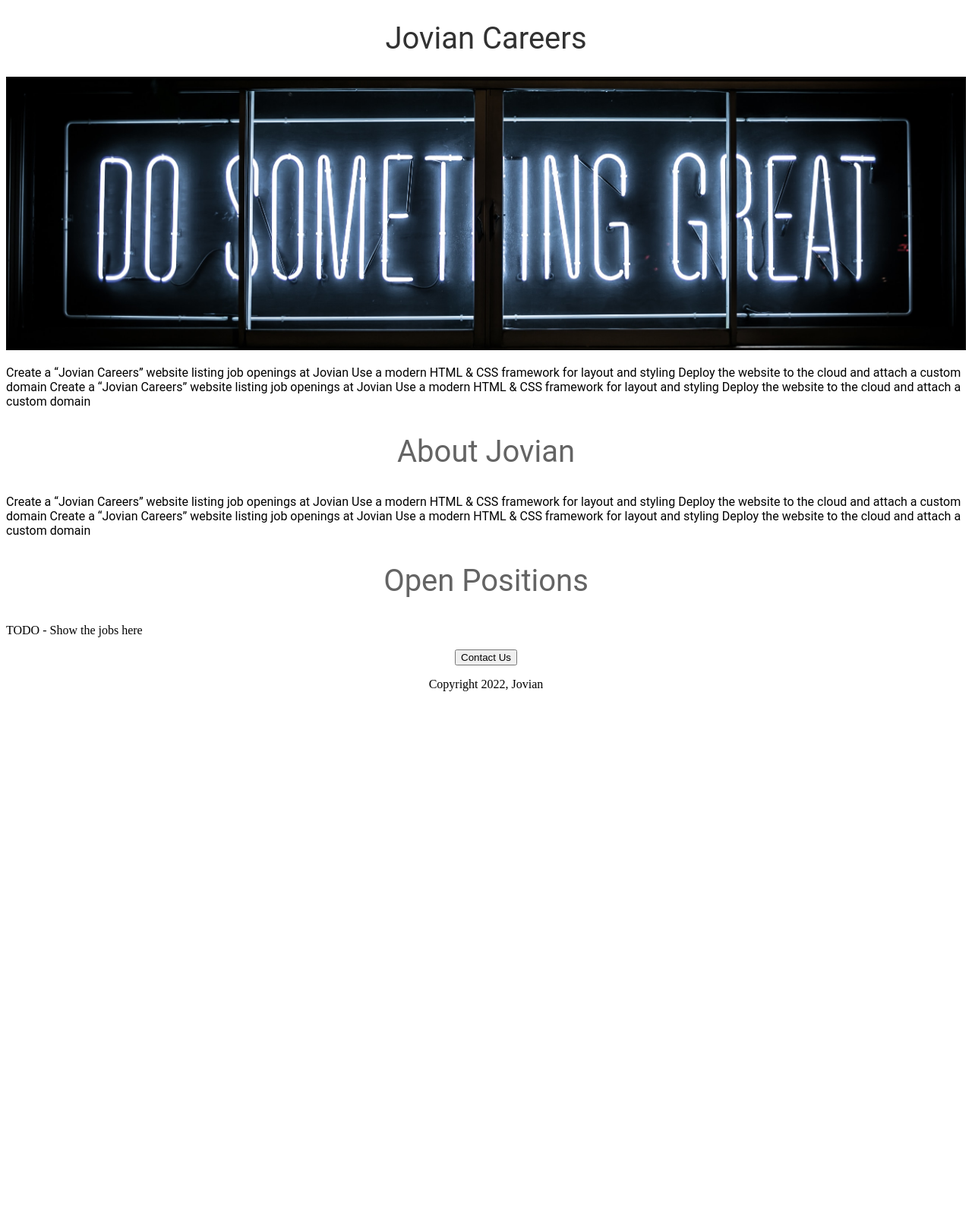
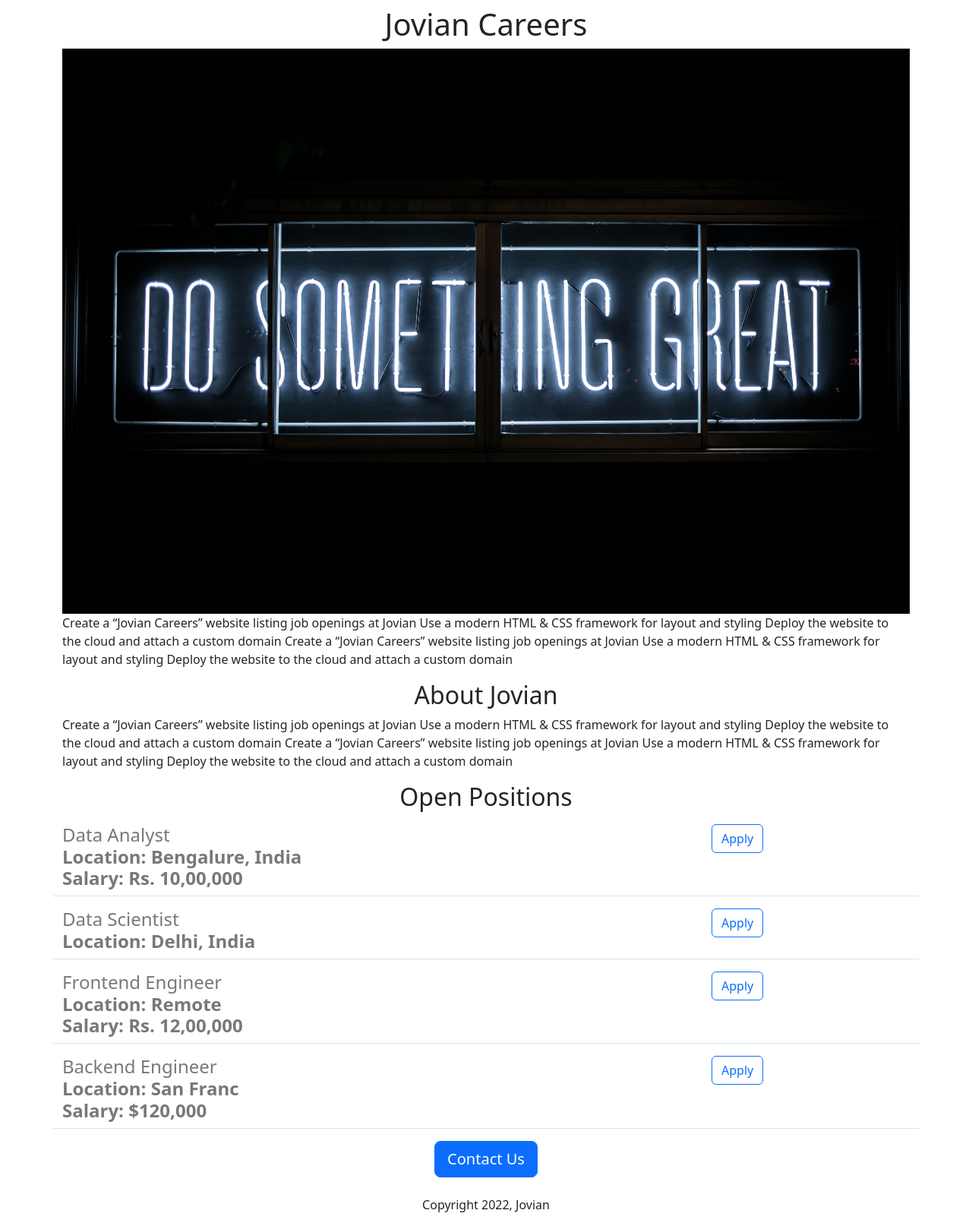
Before and after one commit to Nishant-Burnwal/jovian-careers-website, a Flask app: page / in a window 1280 px wide. Shown: the whole page at 76% size. Before the commit the page ends 910 px from the top, so only its background shows below. Run offline with Flask 3, Linux system fonts and the light colour scheme.

Commit message:
Added dynamic Data and App Route

```diff
--- a/app.py
+++ b/app.py
@@ -1,13 +1,44 @@
-from flask import Flask, render_template, request, redirect, url_for
+from flask import Flask, render_template, jsonify, request, redirect, url_for
 
 app = Flask(__name__)
 print(__name__)
 
+JOBS = [
+    {
+        'id': 1,
+        'title': 'Data Analyst',
+        'location': 'Bengalure, India',
+        'salary': 'Rs. 10,00,000'
+    },
+    {
+        'id': 2,
+        'title': 'Data Scientist',
+        'location': 'Delhi, India',
+        # 'salary': 'Rs. 15,00,000'
+    },
+    {
+        'id': 3,
+        'title': 'Frontend Engineer',
+        'location': 'Remote',
+        'salary': 'Rs. 12,00,000',
+    },
+    {
+        'id': 4,
+        'title': 'Backend Engineer',
+        'location': 'San Franc',
+        'salary': '$120,000'
+    },
+]
+
 
 @app.route("/")
 def hello_world():
-  return render_template("home.html")
+  return render_template("home.html", jobs=JOBS, company_name='Jovian')
 
+
+@app.route("/api/jobs")
+def list_jobs():
+  return jsonify(JOBS)
 
 if __name__ == "__main__":
   app.run(host='0.0.0.0', debug=True)
--- a/templates/home.html
+++ b/templates/home.html
@@ -1,61 +1,38 @@
 <!DOCTYPE html>
 <html>
 <head>
+  <meta charset="utf-8">
+  <meta name="viewport" content="width=device-width, initial-scale=1">
   <title>My First HTML Page</title>
-  <style>
-    h1{
-      font-size: 40px;
-      font-family: Roboto;
-      font-weight: normal;
-      color: rgb(50,50,50);
-      text-align: center;
-    }
-    #banner{
-      width: 100%;
-      height: 360px;
-      object-fit: cover;
-    }
-    h2{
-      font-size: 40px;
-      font-family: Roboto;
-      font-weight: normal;
-      color: rgb(100, 100, 100);
-      text-align: center;
-      font-weight: normal;
-    }
-    .bodytext {
-      font-family: roboto;
-      color: rgb(80)80, 80);
-    }
-
-    #container {
-      max-width: 720px;
-      margin-left: 280px;
-    }
+  <link href="https://cdn.jsdelivr.net/npm/bootstrap@5.3.2/dist/css/bootstrap.min.css" rel="stylesheet" integrity="sha384-T3c6CoIi6uLrA9TneNEoa7RxnatzjcDSCmG1MXxSR1GAsXEV/Dwwykc2MPK8M2HN" crossorigin="anonymous">
   </style>
 </head>
 <body>
-  <div class= "container">
-  <h1>Jovian Careers</h1>
-  <img id = "banner" src = "static/banner.jpg" height= 600 width = 600>
-  <p class="bodytext">Create a “Jovian Careers” website listing job openings at Jovian
+  <div class ="container">
+  <h1 class= "text-center mt-2 mb-2">{{company_name}} Careers</h1>
+  <img class="img-fluid" id = "banner" src = "static/banner.jpg">
+  <p>Create a “Jovian Careers” website listing job openings at Jovian
   Use a modern HTML & CSS framework for layout and styling
   Deploy the website to the cloud and attach a custom domain
   Create a “Jovian Careers” website listing job openings at Jovian
   Use a modern HTML & CSS framework for layout and styling
   Deploy the website to the cloud and attach a custom domain</p>
-<h2>About Jovian</h2>
-  <p class= "bodytext">Create a “Jovian Careers” website listing job openings at Jovian
+<h2 class= "text-center">About Jovian</h2>
+  <p>Create a “Jovian Careers” website listing job openings at Jovian
     Use a modern HTML & CSS framework for layout and styling
     Deploy the website to the cloud and attach a custom domain
     Create a “Jovian Careers” website listing job openings at Jovian
     Use a modern HTML & CSS framework for layout and styling
     Deploy the website to the cloud and attach a custom domain</p>
-  <h2> Open Positions</h2>
-  <p> TODO - Show the jobs here</p>
-  <div style="text-align: center">
-    <button>Contact Us</button>
-    <p>Copyright 2022, Jovian</p>
+  <h2 class= "text-center mt-2 mt-b"> Open Positions</h2>
+  <p>
+  {% for job in jobs %}
+    {% include 'jobitem.html' %}
+    {%endfor%}
+  </p>
+  <div class="text-center">
+    <button class="btn btn-primary btn-lg">Contact Us</button>
+    <p class="mt-4">Copyright 2022, Jovian</p>
     </div>
 </body>
 </html>
--- /dev/null
+++ b/templates/jobitem.html
@@ -0,0 +1,17 @@
+<div class= "border-bottom row" style="margin-bottom: 16px">
+  <div class="col-9">
+  <h4 style="color:rgb(120, 120, 120)">{{job['title']}}
+    <div>
+      <b>Location: {{job['location']}}</b>
+    </div>
+    <div>
+      {% if 'salary' in job %}
+      <b>Salary: {{job['salary']}}</b>
+    </div>
+    {% endif %}
+  </h4>
+  </div>
+  <div class="col-3">
+  <button type="button" class="btn btn-outline-primary">Apply</button>
+  </div>
+</div>
```
